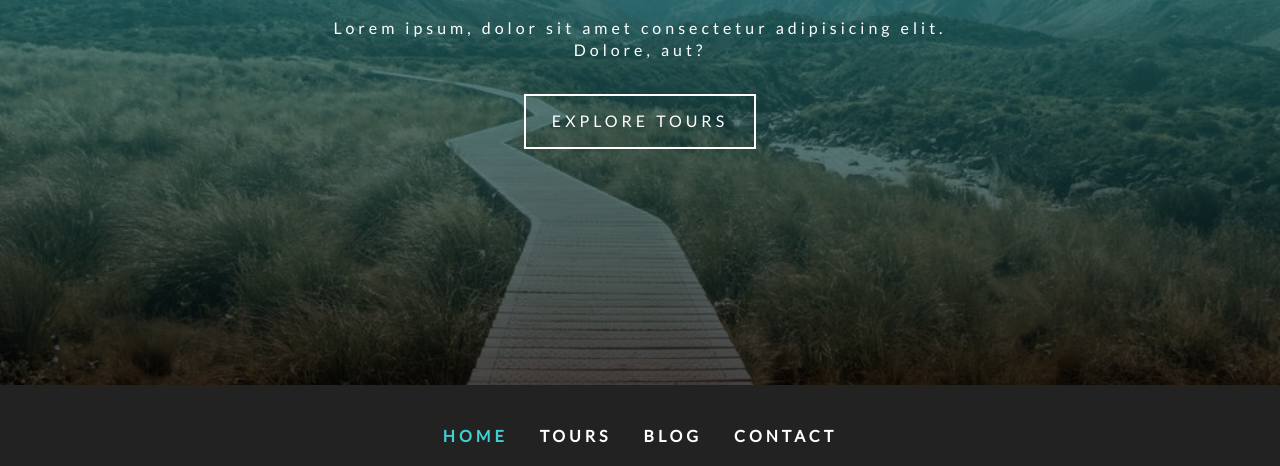
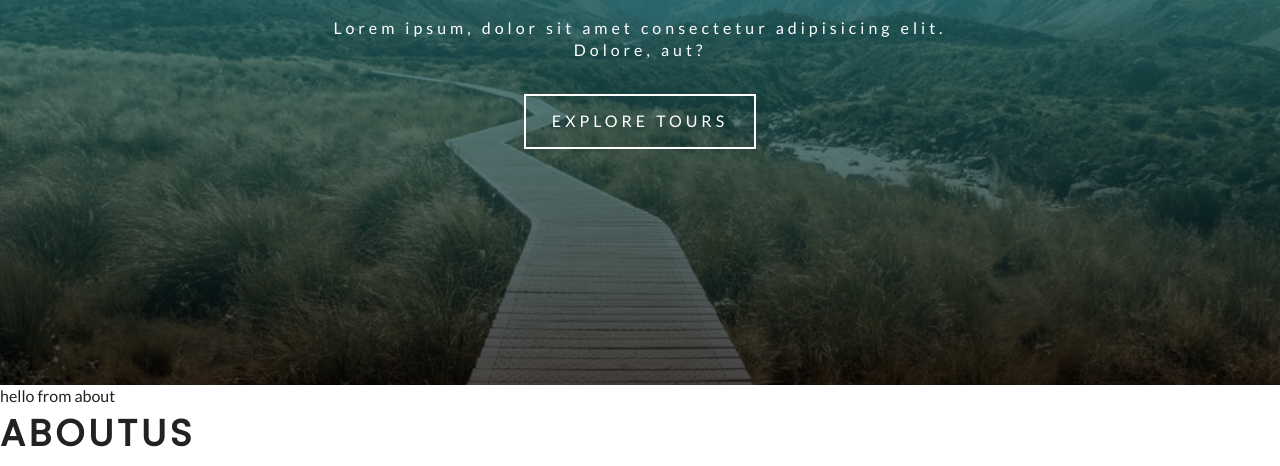
Before and after one commit to selenasiri/gatsby-backroads, a Gatsby site: page / in a window 1280 px wide. Shown: the part 500-966 px from the top of the page. Built offline with nearby package versions, Linux system fonts and the light colour scheme; Gatsby itself is replaced by a stand-in of ours.

Commit message:
styled button and title

```diff
--- /dev/null
+++ b/src/components/Home/About.js
@@ -0,0 +1,13 @@
+import React from "react"
+import Title from "../Title"
+
+const About = () => {
+  return (
+    <div>
+      hello from about
+      <Title title="about" subtitle="us" />
+    </div>
+  )
+}
+
+export default About
--- /dev/null
+++ b/src/components/Title.js
@@ -0,0 +1,19 @@
+import React from "react"
+import styled from "styled-components"
+
+const Title = ({ title, subtitle }) => {
+  return (
+    <TitleWrapper>
+      <h4>
+        <span className="title">{title}</span>
+        <span>{subtitle}</span>
+      </h4>
+    </TitleWrapper>
+  )
+}
+const TitleWrapper = styled.div`
+  text-transform: uppercase;
+  font-size: 2.3rem;
+`
+
+export default Title
--- a/src/pages/index.jsx
+++ b/src/pages/index.jsx
@@ -3,6 +3,7 @@ import { Link } from "gatsby"
 import Layout from "../components/Layout"
 import SimpleHero from "../components/SimpleHero"
 import Banner from "../components/Banner"
+import About from "../components/Home/About"
 
 const index = () => (
   <Layout>
@@ -16,6 +17,7 @@ const index = () => (
         </Link>
       </Banner>
     </SimpleHero>
+    <About />
   </Layout>
 )
 
--- a/src/pages/tours.jsx
+++ b/src/pages/tours.jsx
@@ -1,10 +1,13 @@
 import React from "react"
 import Layout from "../components/Layout"
+import Button from "../examples"
 
 const tours = () => {
   return (
     <Layout>
       <h1>Tours</h1>
+      <Button>first button</Button>
+      <Button color="yellow">second button</Button>
     </Layout>
   )
 }
```
Also changed, not shown: src/examples/Button.js (added, +10 -0 lines).
